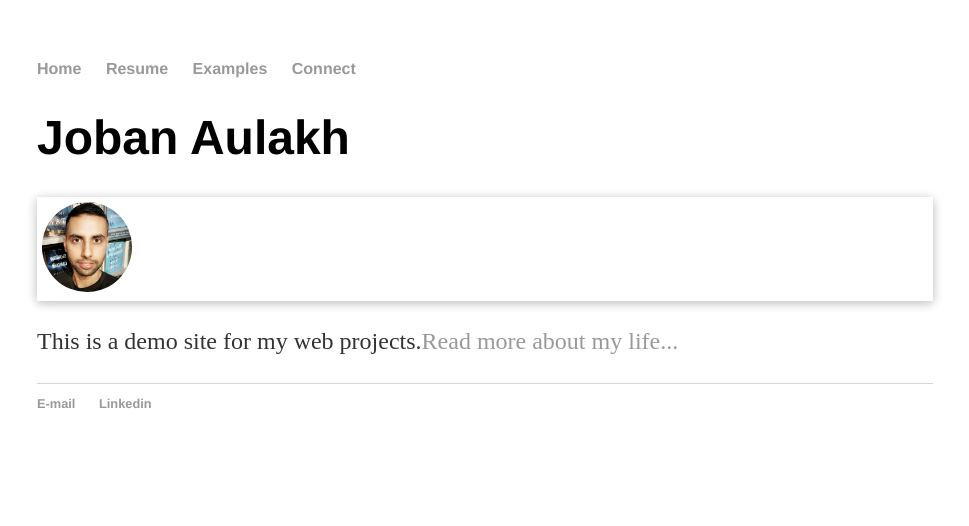
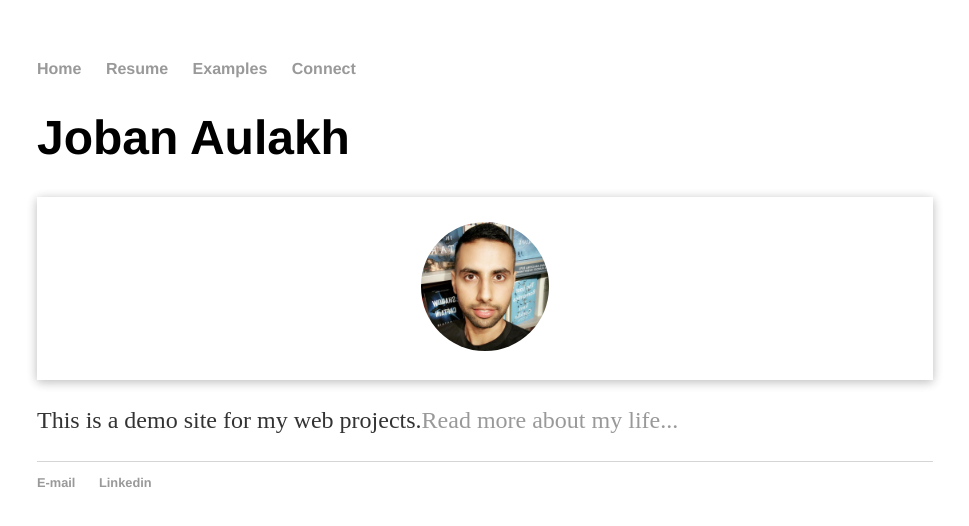
Before and after one commit to joe-bun/joe-bun.github.io, a Jekyll site: the page built from index.html, in a window 1280 px wide. Shown: the top 526 px of the page, without its empty margins (155-1124 px from the left). Built offline with Jekyll 4.4.1, drawn with Linux system fonts in a browser that asks for light colours.

Commit message:
Update main.css

```diff
--- a/css/main.css
+++ b/css/main.css
@@ -13,14 +13,17 @@ nav ul li, footer ul li {
     margin-right: 20px;
 }
 .pp {
-width: auto;
+width:auto;
+                text-align:center;
+                padding:20px;
 
     box-shadow:0 2px 10px 0 rgba(0,0,0,0.16),0 2px 10px 0 rgba(0,0,0,0.12);
 }
 .pp img {
 border-radius: 50%;
 padding: 5px;
-width: 10%;
+max-width: 15%;
+Height: auto;
 
 }
 a {
```
